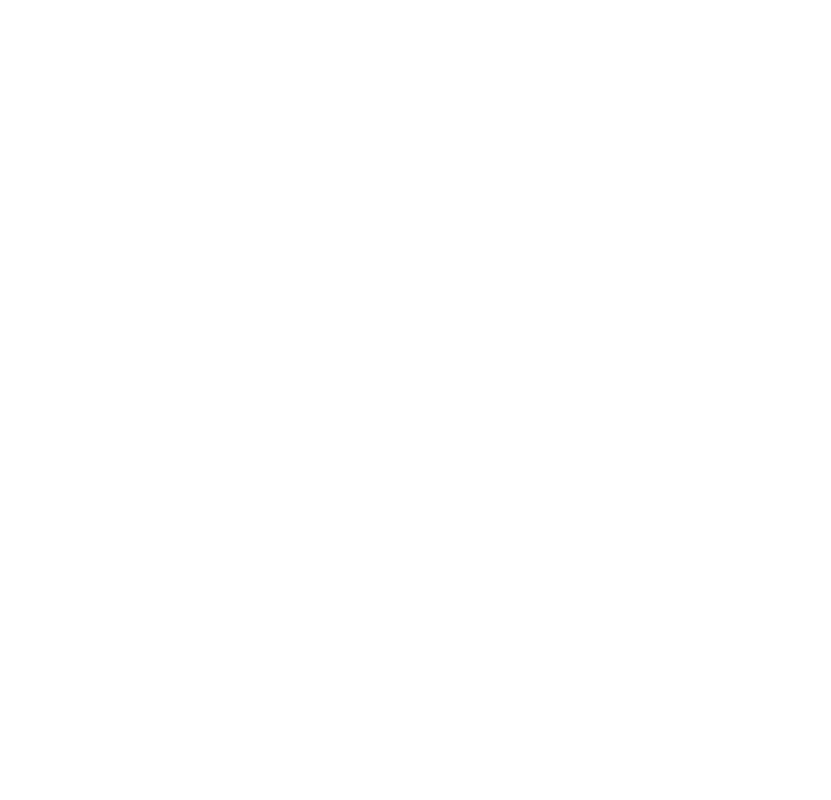
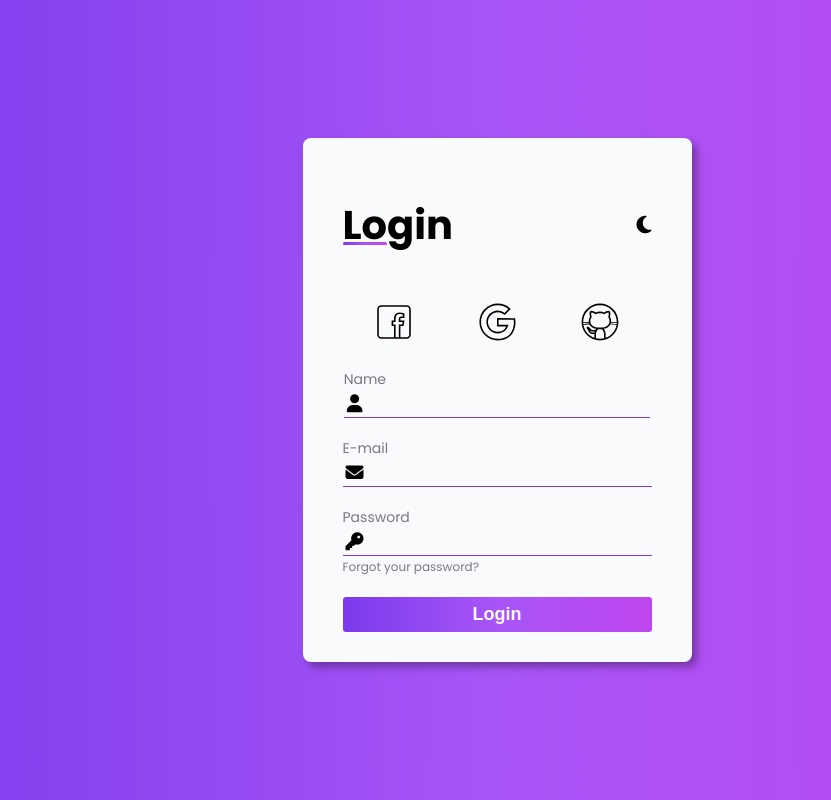
Before and after one commit to Gs1lver/web-study, a plain HTML site: page dark_light_mode_login/index.html in a window 1280 px wide. Shown: the whole page, without its empty margins (143-974 px from the left). Drawn offline with Linux system fonts and the light colour scheme.

Commit message:
login com dark e light mode seguindo tutorial

```diff
--- a/dark_light_mode_login/index.html
+++ b/dark_light_mode_login/index.html
@@ -1,12 +1,75 @@
 <!DOCTYPE html>
-<html lang="en">
+<html lang="pt-br">
 <head>
     <meta charset="UTF-8">
     <meta http-equiv="X-UA-Compatible" content="IE=edge">
     <meta name="viewport" content="width=device-width, initial-scale=1.0">
-    <title>Login</title>
+    <link rel="stylesheet" href="https://cdnjs.cloudflare.com/ajax/libs/font-awesome/6.4.0/css/all.min.css" integrity="sha512-iecdLmaskl7CVkqkXNQ/ZH/XLlvWZOJyj7Yy7tcenmpD1ypASozpmT/E0iPtmFIB46ZmdtAc9eNBvH0H/ZpiBw==" crossorigin="anonymous" referrerpolicy="no-referrer" />
+    <link rel="stylesheet" href="style.css">
+    <title>Light/Dark Mode Login</title>
 </head>
 <body>
+    <main id="container">
+        <form id="login_form">
+            <div id="form_header">
+                <h1>Login</h1>
+                <i id="mode_icon" class="fa-solid fa-moon"></i>
+            </div>
 
+            <div id="social_media">
+                <a href="#">
+                    <img src="images/facebook.svg" alt="facebook">
+                </a>
+                <a href="#">
+                    <img src="images/google.svg" alt="google">
+                </a>
+                <a href="#">
+                    <img src="images/github.svg" alt="github">
+                </a>
+            </div>
+
+            <div id="inputs">
+                <div class="input_box">
+                    <label for="name">
+                        Name
+                        <div class="input_field">
+                            <i class="fa-solid fa-user"></i>
+                            <input type="text" id="name" name="name">
+                        </div>
+                    </label>
+                </div>
+
+                <div class="input_box">
+                    <label for="email">
+                        E-mail
+                        <div class="input_field">
+                            <i class="fa-solid fa-envelope"></i>
+                            <input type="text" id="email" name="email">
+                        </div>
+                    </label>
+                </div>
+
+                <div class="input_box">
+                    <label for="password">
+                        Password
+                        <div class="input_field">
+                            <i class="fa-solid fa-key"></i>
+                            <input type="password" id="password" name="password">
+                        </div>
+                    </label>
+
+                    <div id="forgot_password">
+                        <a href="#">
+                            Forgot your password?
+                        </a>
+                    </div>
+                </div>
+            </div>
+
+            <button type="submit" id="login_button">Login</button>
+        </form>
+
+    </main>
+    <script type="text/javascript" src="script.js"></script>
 </body>
 </html>
--- /dev/null
+++ b/dark_light_mode_login/script.js
@@ -0,0 +1,17 @@
+const mode = document.getElementById('mode_icon');
+
+mode.addEventListener('click', () => {
+    const form = document.getElementById('login_form');
+    if(mode.classList.contains('fa-moon')){
+        mode.classList.remove('fa-moon');
+        mode.classList.add('fa-sun');
+
+        form.classList.add('dark');
+        return;
+    }
+
+
+    mode.classList.add('fa-moon');
+    mode.classList.remove('fa-sun');
+    form.classList.remove('dark')
+});
--- /dev/null
+++ b/dark_light_mode_login/style.css
@@ -0,0 +1,178 @@
+@import url('https://fonts.googleapis.com/css2?family=Noto+Sans:wght@400;700&family=Poppins:wght@400;600;700&display=swap');
+
+:root {
+    --color-light-50: #f8fafc;
+
+    --color-dark-50: #797984;
+    --color-dark-100: #312d27;
+    --color-dark-900: #000;
+
+    --color-purple-50: #7c3aed;
+    --color-purple-100: #a855f7;
+    --color-purple-200: #bf46ef;
+
+    --color-gradient: linear-gradient(90deg, var(--color-purple-50),var(--color-purple-100), var(--color-purple-200));
+}
+
+body{
+    font-family: 'Poppins', sans-serif;
+    margin: 0;
+    padding: 0;
+    box-sizing: border-box;
+
+}
+
+#container{
+    height: 100vh;
+    width: 100%;
+    background: var(--color-gradient);
+    display: flex;
+    align-items: center;
+    justify-content: center;
+}
+
+#login_form{
+    background-color: var(--color-light-50);
+    display: flex;
+    flex-direction: column;
+    padding: 30px 40px;
+    border-radius: 8px;
+    gap: 20px;
+    box-shadow: 5px 5px 8px rgba(0,0,0,0.336);
+    height: fit-content;
+    animation: dark-to-light 0.3s ease-in-out;
+}
+
+#form_header{
+    display: flex;
+    align-items: center;
+    justify-content: space-between;
+}
+
+#form_header h1{
+    font-size: 40px;
+    position: relative;
+}
+
+#form_header h1::before{
+    position: absolute;
+    content: '';
+    width: 40%;
+    background: var(--color-gradient);
+    height: 3px;
+    bottom: 10px;
+    border-radius: 5px;
+}
+
+#mode_icon{
+    cursor: pointer;
+    font-size: 20px;
+}
+
+#social_media{
+    display: flex;
+    align-items: center;
+    justify-content: space-around;
+}
+#social_media img{
+    width: 40px;
+
+}
+
+#social_media img:hover{
+    transform: scale(1.2);
+}
+
+#inputs{
+    display: flex;
+    flex-direction: column;
+    justify-content: center;
+    align-items: center;
+    gap: 20px;
+}
+
+.input_box{
+    font-size: 14px;
+    color: var(--color-dark-50);
+}
+
+.input_field{
+    display: flex;
+    align-items: center;
+    gap: 15px;
+    padding: 3px;
+    cursor: text;
+    border-bottom: 1px solid var(--color-purple-50);
+}
+
+.input_field i {
+    font-size: 18px;
+    color: var(--color-dark-900);
+}
+
+.input_field input{
+    border: none;
+    background-color: transparent ;
+    width: 260px;
+    font-size: 18px;
+    padding: 0px 5px;
+}
+
+.input_field input:focus{
+    outline: none;
+}
+
+#forgot_password a{
+    text-decoration: none;
+    font-size: 12px;
+    color: var(--color-dark-50);
+}
+
+#forgot_password a:hover{
+    color: var(--color-purple-50);
+}
+
+#login_button{
+    border: none;
+    background: var(--color-gradient);
+    color: var(--color-light-50);
+    padding: 7px;
+    font-size:18px ;
+    border-radius: 3px;
+    font-weight: bold;
+    cursor: pointer;
+}
+
+#login_button:hover{
+    transform: scale(1.05);
+}
+
+.dark#login_form{
+    color: var(--color-light-50);
+    background-color: var(--color-dark-100);
+    animation: light-to-dark 0.3s ease-in-out;
+}
+
+.dark#login_form .input_field input, .dark#login_form .input_field i{
+    color: var(--color-light-50);
+}
+
+@keyframes dark-to-light {
+    0%{
+        background-color: var(--color-dark-100);
+    }
+
+    100%{
+        background-attachment: var(--color-dark-50);
+    }
+}
+
+@keyframes light-to-dark{
+    0%{
+        background-color: var(--color-light-50);
+    }
+
+    100%{
+        background-color: var(--color-dark-100);
+    }
+}
```
Also changed, not shown: cool_login_page/index.html (+1 -1 lines), dark_light_mode_login/images/facebook.svg (added), dark_light_mode_login/images/github.svg (added), dark_light_mode_login/images/google.svg (added).
